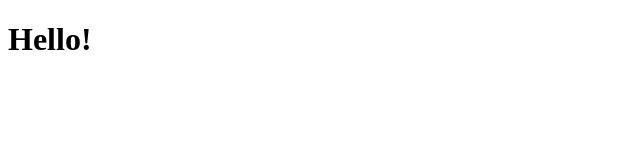
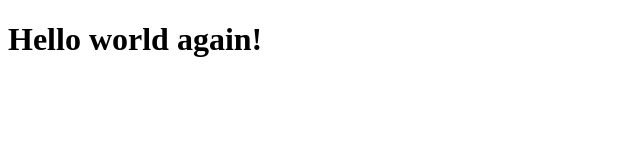
Before and after one commit to VecchioPittore/Test, a plain HTML site: page index.html in a window 1280 px wide. Shown: the whole page, without its empty margins (0-640 px from the left). Drawn offline with Linux system fonts and the light colour scheme.

Commit message:
index chenged

```diff
--- a/index.html
+++ b/index.html
@@ -12,7 +12,7 @@
 
 <body>
 
-	<h1 class="main-title">Hello!</h1>
+	<h1 class="main-title">Hello world again!</h1>
 
 	<script src="js/script.js"></script>
 
```
